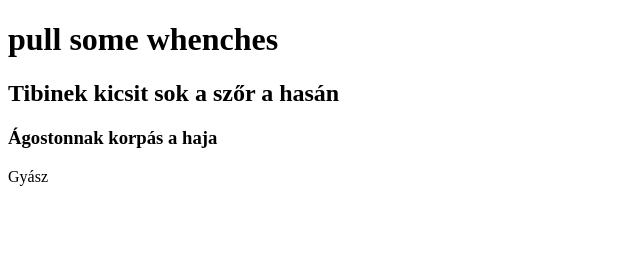
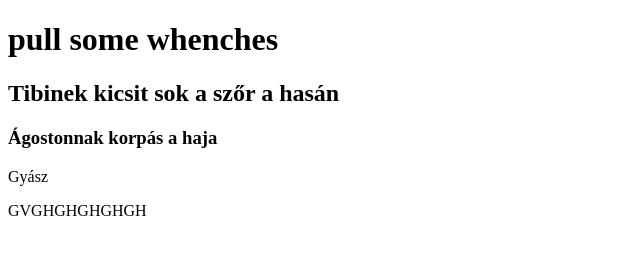
Before and after one commit to bertokmarcell/tester, a plain HTML site: page index.html in a window 1280 px wide. Shown: the whole page, without its empty margins (0-640 px from the left). Drawn offline with Linux system fonts and the light colour scheme.

Commit message:
newyetnewer

```diff
--- a/index.html
+++ b/index.html
@@ -10,5 +10,7 @@
     <h2>Tibinek kicsit sok a szőr a hasán</h2>
     <h3>Ágostonnak korpás a haja</h3>
     <p>Gyász</p>
+
+    <p>GVGHGHGHGHGH</p>
 </body>
 </html>
```
